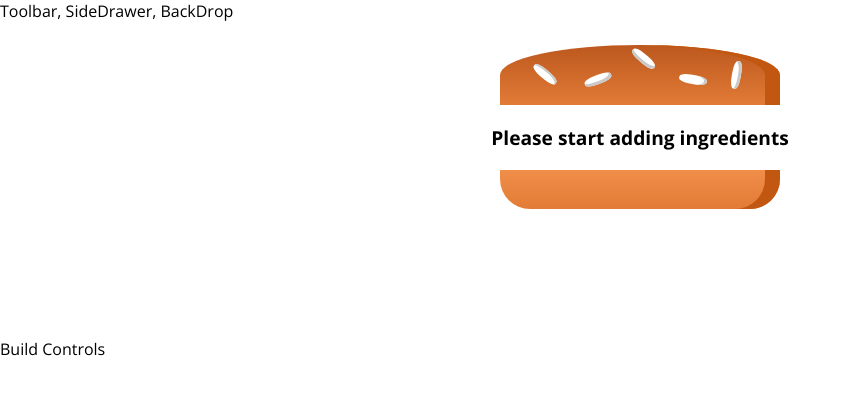
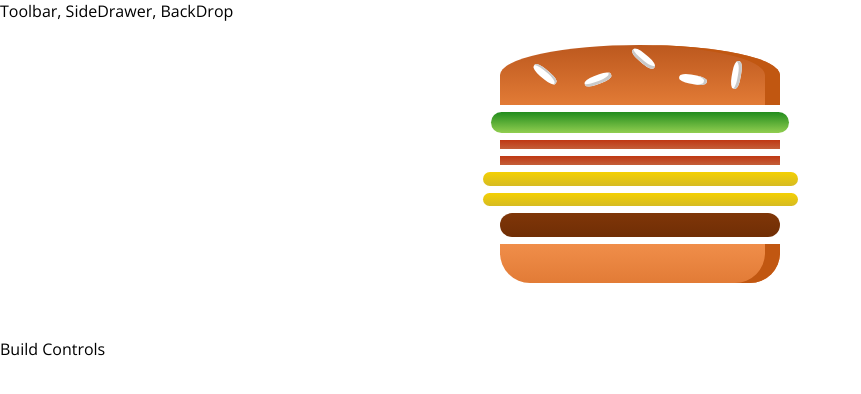
Before and after one commit to obwansan/burger-builder-app, a React app: page / in a window 1280 px wide. Shown: the top 394 px of the page, without its empty margins (0-861 px from the left). Built offline with nearby package versions, Linux system fonts and the light colour scheme.

Commit message:
Simpler way to generate the transformedIngredients

```diff
--- a/src/components/Burger/Burger.js
+++ b/src/components/Burger/Burger.js
@@ -4,6 +4,8 @@
 import BurgerIngredient from './BurgerIngredient/BurgerIngredient';
 
 const burger = (props) => {
+
+  /*
   // This is a nested loop. We map over each element in ["salad", "bacon", "cheese", "meat"],
   // returning an array with undefined elements for each one. The nested map (loop) runs on
   // the array created for 'salad' before the outer .map runs on 'bacon' and so on. Therefore
@@ -20,15 +22,25 @@
     // On each loop it returns the container array with the nested array merged into it
     // i.e. moves the nested array's elements into the container array. So we end up with
     // a single array of JSX objects rather than an array of arrays containing JSX objects.
+    // This 'flattening' of the array allows us to check its length below (if it wasn't
+    // 'flattened' the length would be 4 even if there's nothing in each of the 4 sub-arrays).
     .reduce((arr, el) => {
       return arr.concat(el)
     }, []);
+    */
+
+    // A much simpler way to generate the transformedIngredients
+    let transformedIngredients = [];
+
+    for (let key in props.ingredients) {
+      for (let i = 0; i < props.ingredients[key]; i++) {
+        transformedIngredients.push(<BurgerIngredient key={key + i} type={key} />)
+      }
+    }
 
     if (transformedIngredients.length === 0) {
       transformedIngredients = <p>Please start adding ingredients</p>
     }
-
-    console.log(transformedIngredients);
 
   return (
     <div className={classes.Burger}>
--- a/src/containers/BurgerBuilder/BurgerBuilder.js
+++ b/src/containers/BurgerBuilder/BurgerBuilder.js
@@ -7,10 +7,10 @@
 
   state = {
     ingredients: {
-      salad: 0,
-      bacon: 0,
-      cheese: 0,
-      meat: 0
+      salad: 1,
+      bacon: 2,
+      cheese: 2,
+      meat: 1
     }
   }
 
```
